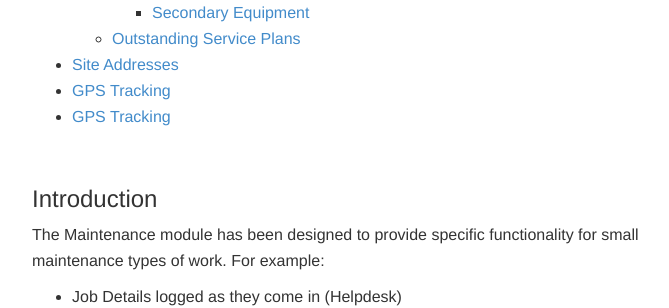
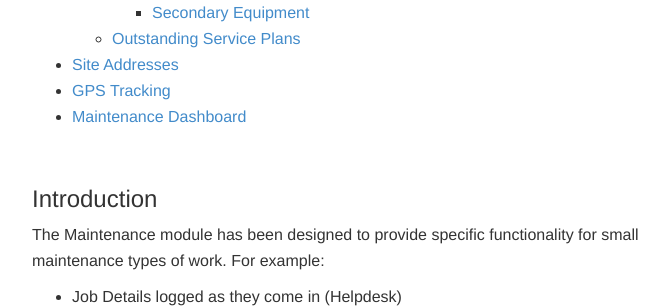
Before and after one commit to JNCSolutions/ConstructionManagerDocs, a Jekyll site: the page built from maintenance.html, in a window 1280 px wide and 900 px high, scrolled down 718 px. Shown: the part 152-460 px from the top of the window, without its empty margins (258-927 px from the left). Built offline with Jekyll 4.4.1, drawn with Linux system fonts in a browser that asks for light colours.

Commit message:
Update maintenance.html

```diff
--- a/maintenance.html
+++ b/maintenance.html
@@ -51,7 +51,7 @@ title: Maintenance
       </ul>
       <li><a href="#site-addresses">Site Addresses</a></li>
       <li><a href="#gps-tracking">GPS Tracking</a></li>
-      <li><a href="#maintenance dashboard">GPS Tracking</a></li>
+      <li><a href="#maintenance-dashboard">Maintenance Dashboard</a></li>
     </ul>
     <br>
     <h3 id="introduction">Introduction</h3>
```
